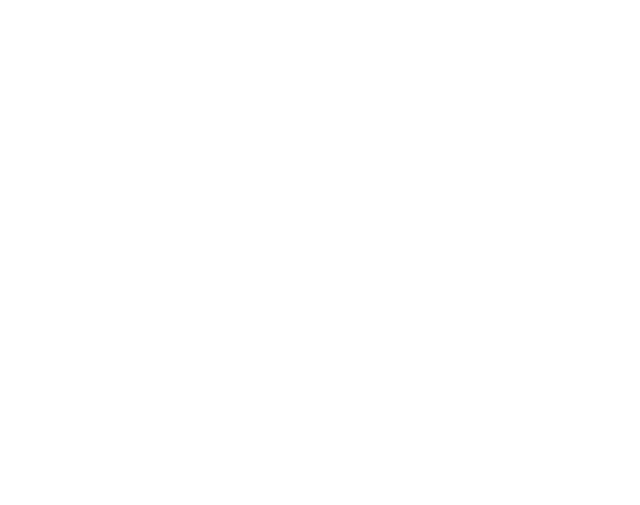
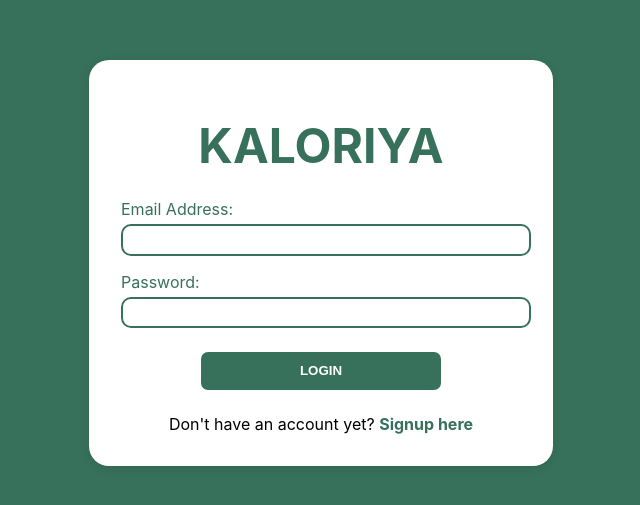
Before and after one commit to Teaz7/Kaloriya, a React (Create React App) app in the folder kaloriya-app/: page / in a window 1280 px wide. Before the commit this address had no page. Shown: the part 137-642 px from the top of the page, without its empty margins (319-959 px from the left). Built offline with nearby package versions, Linux system fonts and the light colour scheme.

Commit message:
login fixed

```diff
--- a/kaloriya-app/src/App.js
+++ b/kaloriya-app/src/App.js
@@ -1,10 +1,12 @@
 import {Routes,Route} from 'react-router-dom';
 import Register from './page/register';
 import ApiTest from './page/apitest';
+import Login from './page/login';
 
 export default function App() {
   return (
     <Routes>
+      <Route path="/" element={<Login />} />
       <Route path="/register" element={<Register />} />
       <Route path="/apitest" element={<ApiTest />} />
     </Routes>
--- a/kaloriya-app/src/layout/AuthLayout.js
+++ b/kaloriya-app/src/layout/loginLayout.js
@@ -1,7 +1,6 @@
-// src/layouts/AuthLayout.js
 import { Link } from "react-router-dom";
 
-const AuthLayout = ({ children }) => {
+const LoginLayout = ({ children }) => {
   return (
     <div
       style={{
@@ -26,9 +25,9 @@
         {children}
 
         <p style={{ textAlign: "center", marginTop: "1.5rem" }}>
-          Already have an account?{" "}
-          <Link to="/login" style={{ color: "#37715B", textDecoration: "none", fontWeight: "bold" }}>
-            Login here
+          Don't have an account yet?{" "}
+          <Link to="/register" style={{ color: "#37715B", textDecoration: "none", fontWeight: "bold" }}>
+            Signup here
           </Link>
         </p>
       </div>
@@ -36,4 +35,4 @@
   );
 };
 
-export default AuthLayout;
+export default LoginLayout;
--- /dev/null
+++ b/kaloriya-app/src/layout/registerLayout.js
@@ -0,0 +1,38 @@
+import { Link } from "react-router-dom";
+
+const RegisterLayout = ({ children }) => {
+  return (
+    <div
+      style={{
+        display: "flex",
+        minHeight: "100vh",
+        alignItems: "center",
+        justifyContent: "center",
+        backgroundColor: "#37715B",
+      }}
+    >
+      <div
+        style={{
+          width: "400px",
+          backgroundColor: "white",
+          borderRadius: "20px",
+          boxShadow: "0 2px 10px rgba(0,0,0,0.1)",
+          padding: "1rem 2rem",
+        }}
+      >
+
+
+        {children}
+
+        <p style={{ textAlign: "center", marginTop: "1.5rem" }}>
+          Already have an account?{" "}
+          <Link to="/" style={{ color: "#37715B", textDecoration: "none", fontWeight: "bold" }}>
+            Login here
+          </Link>
+        </p>
+      </div>
+    </div>
+  );
+};
+
+export default RegisterLayout;
--- a/kaloriya-app/src/page/login.js
+++ b/kaloriya-app/src/page/login.js
@@ -1,12 +1,12 @@
-import AuthLayout from "../layout/AuthLayout";
 import { useState } from "react";
 import { useNavigate } from "react-router-dom";
+import LoginLayout from "../layout/loginLayout";
 
 const Login = () => {
   const navigate = useNavigate();
 
   const [formData, setFormData] = useState({
-    username: "",
+    email: "",
     password: "",
   });
 
@@ -53,16 +53,16 @@
   };
 
   return (
-    <AuthLayout>
-        <h2 style={{ textAlign: "center", marginBottom: "1.5rem" }}>
-          User Login
+    <LoginLayout>
+        <h2 style={{ textAlign: "center", marginBottom: "1.5rem", color: "#37715B", fontSize: "48px" }}>
+          KALORIYA
         </h2>
       <form onSubmit={handleSubmit}>
-        <div style={{ marginBottom: "1rem" }}>
-          <label>Username</label>
+        <div style={{ marginBottom: "1rem", color: "#37715B" }}>
+          <label>Email Address:</label>
           <input
             type="text"
-            name="username"
+            name="email"
             value={formData.username}
             onChange={handleChange}
             required
@@ -70,8 +70,8 @@
           />
         </div>
 
-        <div style={{ marginBottom: "1.5rem" }}>
-          <label>Password</label>
+        <div style={{ marginBottom: "1.5rem", color: "#37715B" }}>
+          <label>Password:</label>
           <input
             type="password"
             name="password"
@@ -82,9 +82,11 @@
           />
         </div>
 
-        <button type="submit" style={buttonStyle}>
-          Login
-        </button>
+        <div style={{ textAlign: "center" }}>
+          <button type="submit" style={buttonStyle}>
+            LOGIN
+          </button>
+        </div>
 
         {message && (
           <p style={{ marginTop: "1rem", color: "#2563eb", fontWeight: "bold" }}>
@@ -92,26 +94,27 @@
           </p>
         )}
       </form>
-    </AuthLayout>
+    </LoginLayout>
   );
 };
 
 const inputStyle = {
   width: "100%",
-  padding: "0.6rem",
+  padding: "0.4rem 0.2rem",
   marginTop: "0.3rem",
-  borderRadius: "6px",
-  border: "1px solid #cbd5e1",
+  borderRadius: "10px",
+  border: "2px solid #37715B",
   outline: "none",
+  color: "#37715B"
 };
 
 const buttonStyle = {
-  width: "100%",
-  backgroundColor: "#2563eb",
+  width: "60%",
+  backgroundColor: "#37715B",
   color: "white",
   padding: "0.7rem",
   border: "none",
-  borderRadius: "6px",
+  borderRadius: "7px",
   cursor: "pointer",
   fontWeight: "bold",
 };
--- a/kaloriya-app/src/page/register.js
+++ b/kaloriya-app/src/page/register.js
@@ -1,4 +1,4 @@
-import AuthLayout from "../layout/AuthLayout";
+import RegisterLayout from "../layout/registerLayout";
 import { useState } from "react";
 
 const Register = () => {
@@ -45,7 +45,7 @@
   };
 
   return (
-    <AuthLayout>
+    <RegisterLayout>
       <h2 style={{ textAlign: "center", marginBottom: "1.5rem", color: "#37715B", fontSize: "36px" }}>
           REGISTRATION
         </h2>
@@ -164,7 +164,7 @@
           </p>
         )}
       </form>
-    </AuthLayout>
+    </RegisterLayout>
   );
 };
 
```
Also changed, not shown: 1 other file (tests, documents, lock files or other folders).
